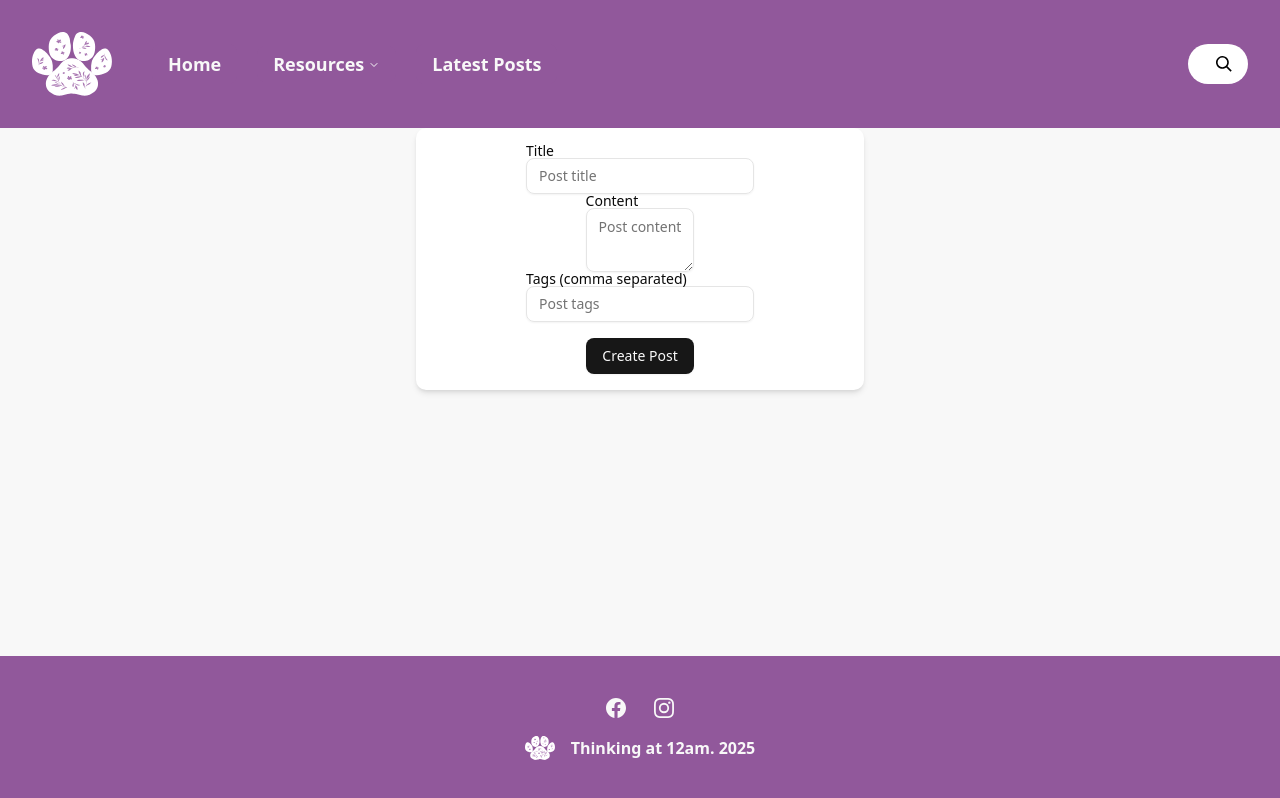
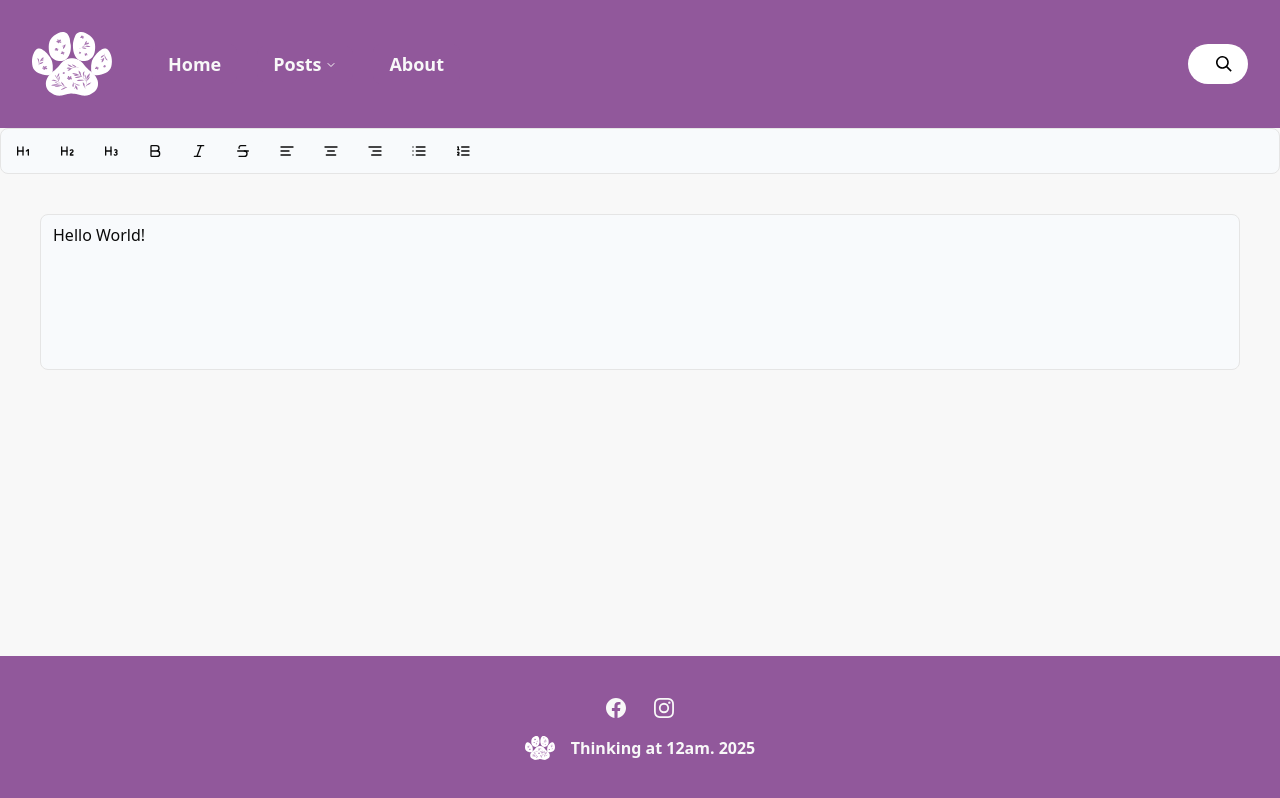
Before and after one commit to ntillis/ta12am, a Next.js app: page /admin/create-post in a window 1280 px wide. Built offline with nearby package versions, Linux system fonts and the light colour scheme.

Commit message:
started RTE implementation

```diff
--- a/app/page.tsx
+++ b/app/page.tsx
@@ -1,8 +1,6 @@
 import Link from "next/link";
 import Image from "next/image";
 import BlogGrid from "@/components/BlogGrid";
-import SearchBar from "@/components/ui/SearchBar";
-
 
 export default async function Home() {
   return (
--- a/components/CreatePostForm.tsx
+++ b/components/CreatePostForm.tsx
@@ -1,96 +1,25 @@
-'use client'
+"use client";
 
-import { useState } from "react";
-import { Label } from "./ui/label";
-import { Input } from "./ui/input";
-import { Textarea } from "./ui/textarea";
-import { Button } from "./ui/button";
-import { useRouter } from "next/navigation";
-import Loading from "./ui/loading";
-import { toast } from "sonner";
+import { EditorContent, useEditor } from "@tiptap/react";
+import StarterKit from "@tiptap/starter-kit";
+import React from "react";
+import MenuBar from "./MenuBar";
 
 export default function CreatePostForm() {
-    const [title, setTitle] = useState('');
-    const [content, setContent] = useState('');
-    const [tags, setTags] = useState('');
-    const [loading, setLoading] = useState(false);
-    const router = useRouter();
-
-
-    const handleSubmit = async (e: React.FormEvent) => {
-        e.preventDefault();
-        setLoading(true);
-
-        try {
-            const res = await fetch('/api/posts', {
-                method: 'POST',
-                headers: {
-                    'Content-Type': 'application/json',
-                },
-                body: JSON.stringify({
-                    title,
-                    content,
-                    tags: tags.split(',').map((tag: string) => tag.trim()),
-                }),
-            })
-
-            if (res.ok) {
-                const data = await res.json();
-                router.push(`/posts/${data.slug}`);
-                setTimeout(() => {
-                    toast('Post created successfully');
-                }, 1000);
-            } else {
-                throw new Error('Something went wrong');
-            }
-        } catch (error) {
-            console.error('Error creating post:', error);
-            setLoading(false);
-        }
-    }
-
-    if (loading) {
-        return <Loading />
-    }
-
-    return (
-        <form onSubmit={handleSubmit} className="flex flex-col items-center justify-center w-full max-w-md p-4 mx-auto bg-white rounded-lg shadow-md">
-            <div>
-                <Label htmlFor="title">Title</Label>
-                <Input
-                    id="title"
-                    value={title}
-                    onChange={(e) => setTitle(e.target.value)}
-                    required
-                    placeholder="Post title"
-                />
-            </div>
-
-            <div>
-                <Label htmlFor="content">Content</Label>
-                <Textarea
-                    id="content"
-                    value={content}
-                    onChange={(e) => setContent(e.target.value)}
-                    required
-                    placeholder="Post content"
-                    rows={6}
-                />
-            </div>
-
-            <div>
-                <Label htmlFor="tags">Tags (comma separated)</Label>
-                <Input
-                    id="tags"
-                    value={tags}
-                    onChange={(e) => setTags(e.target.value)}
-                    placeholder="Post tags"
-                />
-            </div>
-
-            <Button type="submit" disabled={loading} className="mt-4">
-                Create Post
-            </Button>
-        </form>
-    );
+  const editor = useEditor({
+    extensions: [StarterKit],
+    content: "<p>Hello World!</p>",
+    editorProps: {
+      attributes: {
+        class: "min-h-[156px] border rounded-md bg-slate-50 py-2 px-3 m-10",
+      },
+    },
+  });
+  return (
+    <div>
+      <MenuBar editor={editor} />
+      <EditorContent
+        editor={editor} />
+    </div>
+  );
 }
--- /dev/null
+++ b/components/MenuBar.tsx
@@ -0,0 +1,99 @@
+import {
+  AlignCenter,
+  AlignLeft,
+  AlignRight,
+  Bold,
+  Heading1,
+  Heading2,
+  Heading3,
+  Italic,
+  List,
+  ListOrdered,
+  Strikethrough,
+} from "lucide-react";
+import { Toggle } from "@/components/ui/toggle";
+import TextAlign from '@tiptap/extension-text-align'
+import { Editor } from "@tiptap/react";
+
+export default function MenuBar({ editor }: { editor: Editor | null }) {
+
+    TextAlign.configure({
+      types: ['heading', 'paragraph'],
+    })
+
+
+  if (!editor) {
+    return null;
+  }
+  const Options = [
+    {
+      icon: <Heading1 className="size-4" />,
+      onClick: () => editor.chain().focus().toggleHeading({ level: 1 }).run(),
+      pressed: editor.isActive("heading", { level: 1 }),
+    },
+    {
+      icon: <Heading2 className="size-4" />,
+      onClick: () => editor.chain().focus().toggleHeading({ level: 2 }).run(),
+      pressed: editor.isActive("heading", { level: 2 }),
+    },
+    {
+      icon: <Heading3 className="size-4" />,
+      onClick: () => editor.chain().focus().toggleHeading({ level: 3 }).run(),
+      pressed: editor.isActive("heading", { level: 3 }),
+    },
+    {
+      icon: <Bold className="size-4" />,
+      onClick: () => editor.chain().focus().toggleBold().run(),
+      pressed: editor.isActive("bold"),
+    },
+    {
+      icon: <Italic className="size-4" />,
+      onClick: () => editor.chain().focus().toggleItalic().run(),
+      pressed: editor.isActive("italic"),
+    },
+    {
+      icon: <Strikethrough className="size-4" />,
+      onClick: () => editor.chain().focus().toggleStrike().run(),
+      pressed: editor.isActive("strike"),
+    },
+    {
+      icon: <AlignLeft className="size-4" />,
+      onClick: () => editor.chain().focus().setTextAlign("left").run(),
+      pressed: editor.isActive({ textAlign: "left" }),
+    },
+    {
+      icon: <AlignCenter className="size-4" />,
+      onClick: () => editor.chain().focus().setTextAlign("center").run(),
+      pressed: editor.isActive({ textAlign: "center" }),
+    },
+    {
+      icon: <AlignRight className="size-4" />,
+      onClick: () => editor.chain().focus().setTextAlign("right").run(),
+      pressed: editor.isActive({ textAlign: "right" }),
+    },
+    {
+      icon: <List className="size-4" />,
+      onClick: () => editor.chain().focus().toggleBulletList().run(),
+      pressed: editor.isActive("bulletList"),
+    },
+    {
+      icon: <ListOrdered className="size-4" />,
+      onClick: () => editor.chain().focus().toggleOrderedList().run(),
+      pressed: editor.isActive("orderedList"),
+    },
+  ];
+  return (
+    <div className="border rounded-md p-1 mb-1 bg-slate-50 space-x-2 z-50">
+      {Options.map((option, index) => (
+        <Toggle
+          key={index}
+          pressed={option.pressed}
+          onPressedChange={option.onClick}
+          className="data-[state=on]:bg-slate-200"
+        >
+          {option.icon}
+        </Toggle>
+      ))}
+    </div>
+  );
+}
--- a/components/Navbar.tsx
+++ b/components/Navbar.tsx
@@ -1,4 +1,4 @@
-import { Book, Menu, Sunset, Trees, CircleHelp } from "lucide-react";
+import { Mail, Menu, Camera, Globe, Trees, Zap } from "lucide-react";
 
 import {
   Accordion,
@@ -64,38 +64,44 @@ const Navbar = ({
   menu = [
     { title: "Home", url: "/" },
     {
-      title: "Resources",
+      title: "Posts",
       url: "/",
       items: [
         {
-          title: "About",
-          description: "Get all the answers you need right here",
-          icon: <CircleHelp className="size-5 shrink-0" />,
-          url: "#",
+          title: "Latest",
+          description: "Read my latest posts",
+          icon: <Zap className="size-5 shrink-0" />,
+          url: "/posts",
         },
         {
-          title: "Contact Us",
-          description: "We are here to help you with any questions you have",
-          icon: <Sunset className="size-5 shrink-0" />,
-          url: "#",
+          title: "All Posts",
+          description: "Browse through an archive of all of my posts",
+          icon: <Globe className="size-5 shrink-0" />,
+          url: "/posts",
         },
         {
-          title: "Status",
-          description: "Check the current status of our services and APIs",
+          title: "Tags",
+          description: "Look through my posts sorted by tag",
           icon: <Trees className="size-5 shrink-0" />,
           url: "#",
         },
         {
-          title: "Terms of Service",
-          description: "Our terms and conditions for using our services",
-          icon: <Book className="size-5 shrink-0" />,
+          title: "Photos",
+          description: "A colllection of recent photos",
+          icon: <Camera className="size-5 shrink-0" />,
+          url: "#",
+        },
+        {
+          title: "Connect",
+          description: "Share your thoughts or subscribe to our newsletter!",
+          icon: <Mail className="size-5 shrink-0" />,
           url: "#",
         },
       ],
     },
     {
-      title: "Latest Posts",
-      url: "/posts",
+      title: "About",
+      url: "/about",
     },
   ],
 }: NavbarProps) => {
--- /dev/null
+++ b/components/TipTapEditor.tsx
@@ -0,0 +1,43 @@
+"use client";
+
+import {useEditor, EditorContent} from "@tiptap/react";
+import StarterKit from "@tiptap/starter-kit";
+
+function TipTapEditor () {
+
+    const editor = useEditor({
+        extensions: [StarterKit],
+        content: "<p>Edit this text! 🌱"
+    })
+
+  return (
+        <div className="border p-4 rounded-md">
+      {/* Toolbar */}
+      <div className="flex gap-2 mb-2">
+        <button
+          onClick={() => editor?.chain().focus().toggleBold().run()}
+          className={editor?.isActive('bold') ? 'font-bold text-blue-600' : ''}
+        >
+          Bold
+        </button>
+        <button
+          onClick={() => editor?.chain().focus().toggleItalic().run()}
+          className={editor?.isActive('italic') ? 'italic text-blue-600' : ''}
+        >
+          Italic
+        </button>
+        <button
+          onClick={() => editor?.chain().focus().toggleBulletList().run()}
+          className={editor?.isActive('bulletList') ? 'text-blue-600' : ''}
+        >
+          Bullet List
+        </button>
+      </div>
+
+      {/* Editor Content */}
+      <EditorContent editor={editor} className="prose max-w-none" />
+    </div>
+  )
+}
+
+export default TipTapEditor
--- /dev/null
+++ b/components/ui/toggle.tsx
@@ -0,0 +1,47 @@
+"use client"
+
+import * as React from "react"
+import * as TogglePrimitive from "@radix-ui/react-toggle"
+import { cva, type VariantProps } from "class-variance-authority"
+
+import { cn } from "@/lib/utils"
+
+const toggleVariants = cva(
+  "inline-flex items-center justify-center gap-2 rounded-md text-sm font-medium hover:bg-muted hover:text-muted-foreground disabled:pointer-events-none disabled:opacity-50 data-[state=on]:bg-accent data-[state=on]:text-accent-foreground [&_svg]:pointer-events-none [&_svg:not([class*='size-'])]:size-4 [&_svg]:shrink-0 focus-visible:border-ring focus-visible:ring-ring/50 focus-visible:ring-[3px] outline-none transition-[color,box-shadow] aria-invalid:ring-destructive/20 dark:aria-invalid:ring-destructive/40 aria-invalid:border-destructive whitespace-nowrap",
+  {
+    variants: {
+      variant: {
+        default: "bg-transparent",
+        outline:
+          "border border-input bg-transparent shadow-xs hover:bg-accent hover:text-accent-foreground",
+      },
+      size: {
+        default: "h-9 px-2 min-w-9",
+        sm: "h-8 px-1.5 min-w-8",
+        lg: "h-10 px-2.5 min-w-10",
+      },
+    },
+    defaultVariants: {
+      variant: "default",
+      size: "default",
+    },
+  }
+)
+
+function Toggle({
+  className,
+  variant,
+  size,
+  ...props
+}: React.ComponentProps<typeof TogglePrimitive.Root> &
+  VariantProps<typeof toggleVariants>) {
+  return (
+    <TogglePrimitive.Root
+      data-slot="toggle"
+      className={cn(toggleVariants({ variant, size, className }))}
+      {...props}
+    />
+  )
+}
+
+export { Toggle, toggleVariants }
```
Also changed, not shown: package.json (+7 -0 lines), 2 other files (tests, documents, lock files or other folders).
